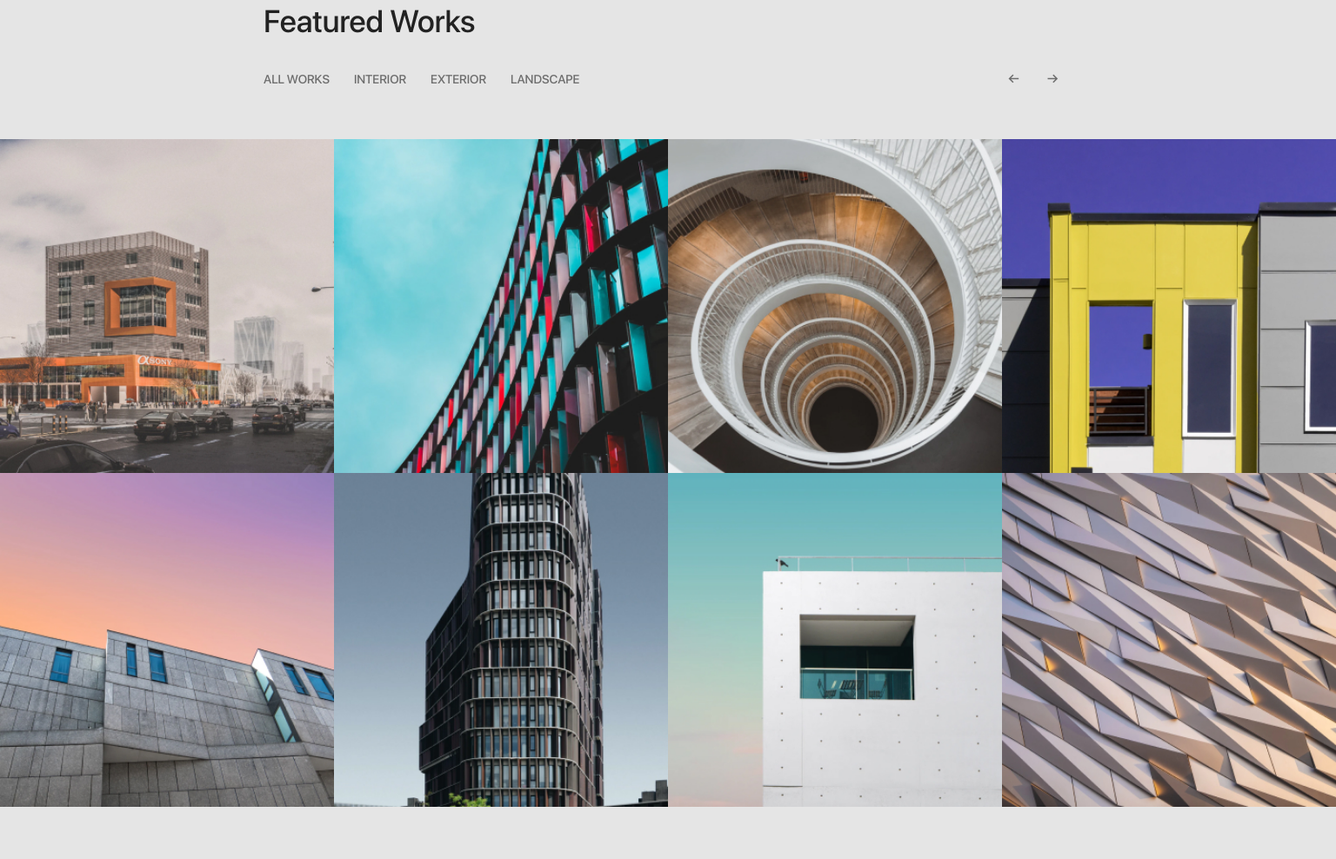
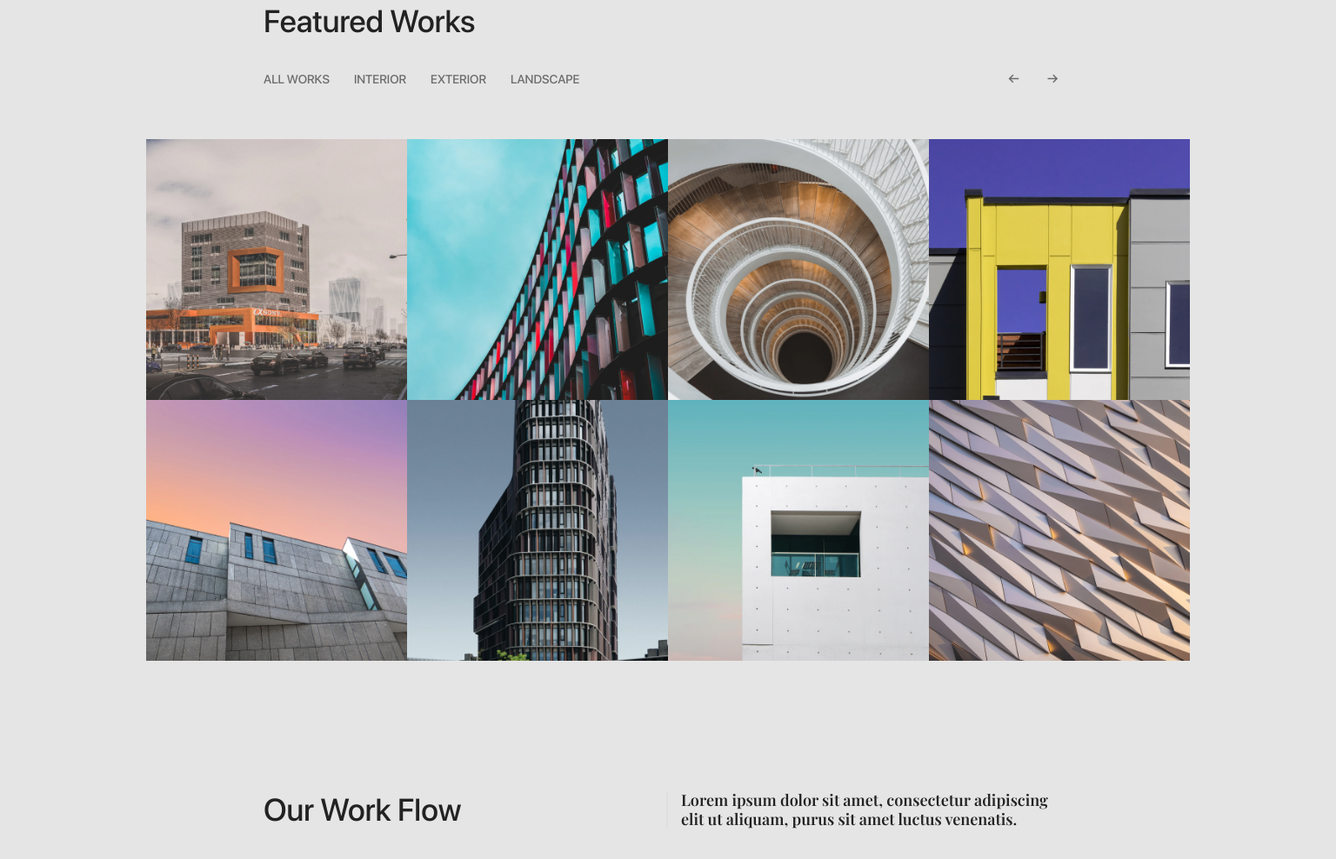
Before and after one commit to UncleGerman/SpecialMode, a plain HTML site: page index.html in a window 1536 px wide. Shown: the part 1757-2745 px from the top of the page at 87% size. Drawn offline with nearby package versions, Linux system fonts and the light colour scheme.

Commit message:
first commit

```diff
--- a/css/media.scss
+++ b/css/media.scss
@@ -7,8 +7,7 @@
 // Small devices (landscape phones, 576px and up)
 @media (min-width: 576px) {
 	/*________AllPaddingContainer________*/
-	.container,
-	.container-fluid {padding: 0px 30px;}
+	.container {padding: 0px 30px;}
 
 	.navbar {padding: 30px 0px 0px 0px;}
 
@@ -186,8 +185,7 @@
 // Medium devices (tablets, 768px and up)
 @media (min-width: 768px) {
 	/*________AllPaddingContainer________*/
-	.container,
-	.container-fluid {padding: 0px 60px;}
+	.container {padding: 0px 60px;}
 
 	.navbar {padding: 30px 0px 0px 0px;}
 
@@ -313,7 +311,7 @@
 // Large devices (desktops, 992px and up)
 @media (min-width: 992px) {
 	/*________AllPaddingContainer________*/
-	.container, .container-fluid {padding: 0px 90px;}
+	.container {padding: 0px 90px;}
 
 	.header_content {padding: 250px 0px 70px 0px;}
 
@@ -462,8 +460,7 @@
 // X-Large devices (large desktops, 1200px and up)
 @media (min-width: 1200px) {
 	/*________AllPaddingFixed________*/
-	.container,
-	.container-fluid {padding: 0px 120px;}
+	.container {padding: 0px 120px;}
 
 	.navbar {padding: 50px 0px 0px 0px;}
 
@@ -668,5 +665,10 @@
 
 // XX-Large devices (larger desktops, 1400px and up)
 @media (min-width: 1400px) {
+	.container-fluid {padding: 0;}
 
+	.container-fluid {
+		max-width: 1200px;
+		margin: auto!important;
+	}
 }
--- a/index.html
+++ b/index.html
@@ -760,7 +760,7 @@
 			</div>
 		</section>
 	</content>
-	<footer class="container-flyid">
+	<footer class="container-fluid">
 		<div class="row">
 			<div class="col-lg-6 col-md-6 col-sm-6 col-6 footer_map">
 				<iframe src="https://www.google.com/maps/embed?pb=!1m18!1m12!1m3!1d2579.6442226108225!2d36.07775471530641!3d49.717499347785385!2m3!1f0!2f0!3f0!3m2!1i1024!2i768!4f13.1!3m3!1m2!1s0x41277bfa98857799%3A0xac1d10b1f92ec2f4!2z0JHQvtGA0LrQuCwg0KXQsNGA0YzQutC-0LLRgdC60LDRjyDQvtCx0LvQsNGB0YLRjCwgNjM0MjE!5e0!3m2!1sru!2sua!4v1645395831872!5m2!1sru!2sua" width="100%" height="100%" style="border:0;" allowfullscreen="" loading="lazy"></iframe>
--- a/js/main.js
+++ b/js/main.js
@@ -74,7 +74,6 @@ $(document).ready(function ()
 {
 	const footer_forms = document.getElementById("footer_forms");
 
-
 	function FormCleaner (footer_forms)
 	{
 		let inputs = footer_forms.getElementsByTagName('input');
```
Also changed, not shown: css/media.css, css/style.css, 2 other files.
